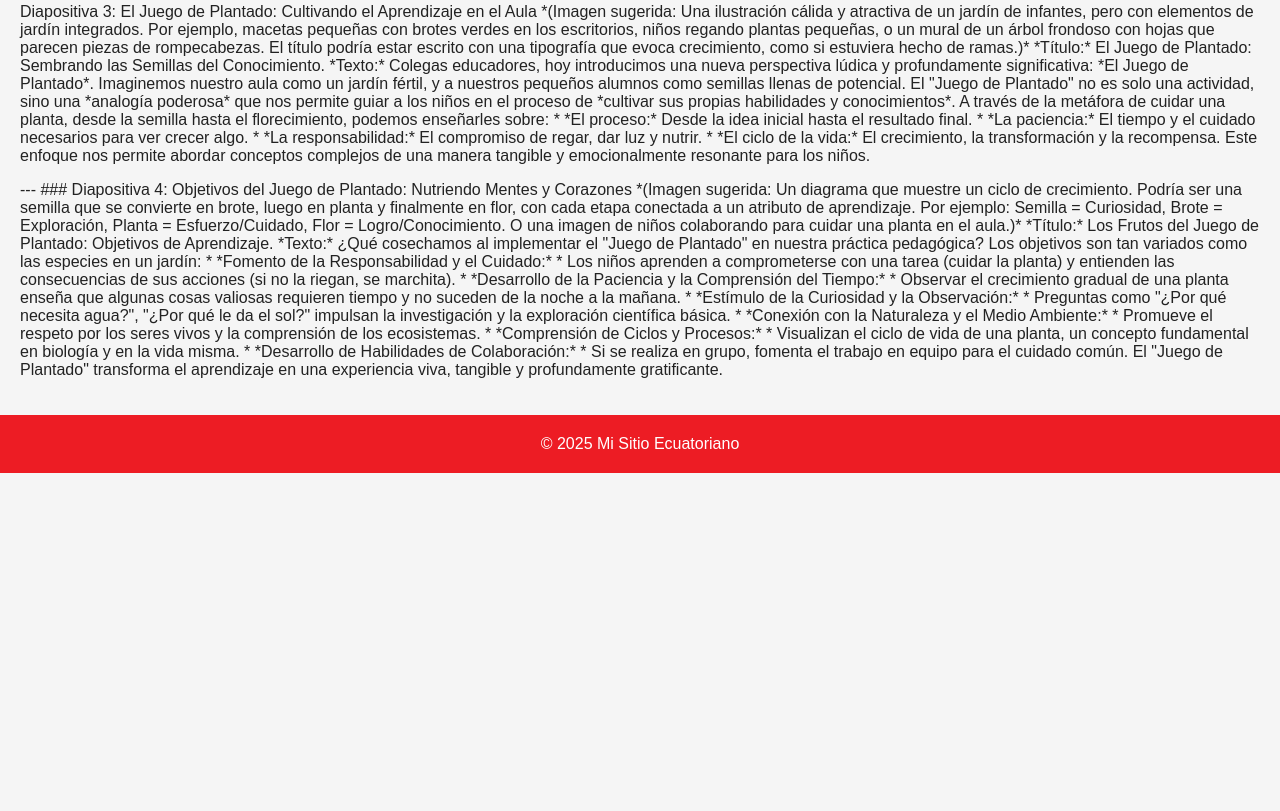
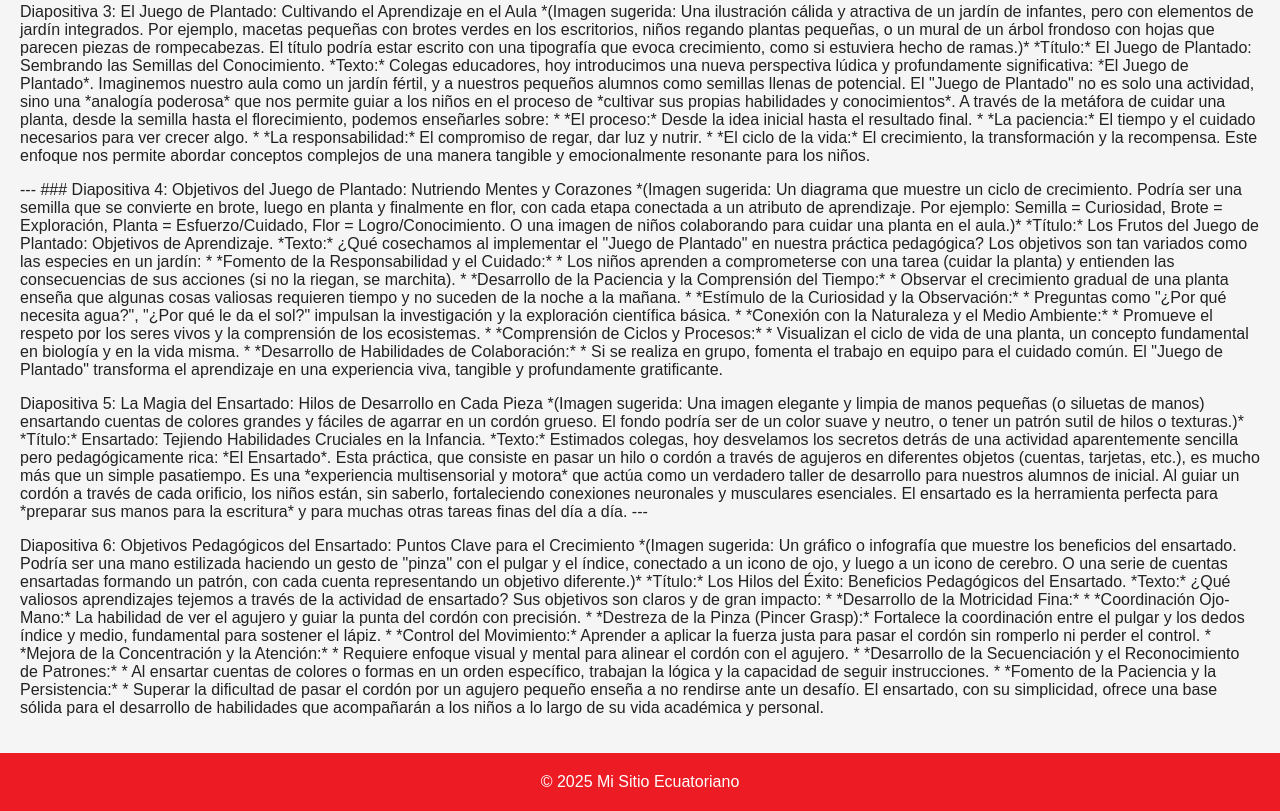
Before and after one commit to Miguelitopro500/ConversacionyRecomendacionJ1, a plain HTML site: page index.html in a window 1280 px wide. Shown: the part 631-1442 px from the top of the page. Before the commit the page ends 1104 px from the top, so only its background shows below. Drawn offline with Linux system fonts and the light colour scheme.

Commit message:
Update index.html

```diff
--- a/index.html
+++ b/index.html
@@ -168,6 +168,45 @@ Este enfoque nos permite abordar conceptos complejos de una manera tangible y em
 
 El "Juego de Plantado" transforma el aprendizaje en una experiencia viva, tangible y profundamente gratificante.
   </p>
+  <p>Diapositiva 5: La Magia del Ensartado: Hilos de Desarrollo en Cada Pieza
+
+*(Imagen sugerida: Una imagen elegante y limpia de manos pequeñas (o siluetas de manos) ensartando cuentas de colores grandes y fáciles de agarrar en un cordón grueso. El fondo podría ser de un color suave y neutro, o tener un patrón sutil de hilos o texturas.)*
+
+*Título:* Ensartado: Tejiendo Habilidades Cruciales en la Infancia.
+
+*Texto:*
+
+Estimados colegas, hoy desvelamos los secretos detrás de una actividad aparentemente sencilla pero pedagógicamente rica: *El Ensartado*.
+
+Esta práctica, que consiste en pasar un hilo o cordón a través de agujeros en diferentes objetos (cuentas, tarjetas, etc.), es mucho más que un simple pasatiempo. Es una *experiencia multisensorial y motora* que actúa como un verdadero taller de desarrollo para nuestros alumnos de inicial.
+
+Al guiar un cordón a través de cada orificio, los niños están, sin saberlo, fortaleciendo conexiones neuronales y musculares esenciales. El ensartado es la herramienta perfecta para *preparar sus manos para la escritura* y para muchas otras tareas finas del día a día.
+
+---
+</p>
+  <p>Diapositiva 6: Objetivos Pedagógicos del Ensartado: Puntos Clave para el Crecimiento
+
+*(Imagen sugerida: Un gráfico o infografía que muestre los beneficios del ensartado. Podría ser una mano estilizada haciendo un gesto de "pinza" con el pulgar y el índice, conectado a un icono de ojo, y luego a un icono de cerebro. O una serie de cuentas ensartadas formando un patrón, con cada cuenta representando un objetivo diferente.)*
+
+*Título:* Los Hilos del Éxito: Beneficios Pedagógicos del Ensartado.
+
+*Texto:*
+
+¿Qué valiosos aprendizajes tejemos a través de la actividad de ensartado? Sus objetivos son claros y de gran impacto:
+
+*   *Desarrollo de la Motricidad Fina:*
+    *   *Coordinación Ojo-Mano:* La habilidad de ver el agujero y guiar la punta del cordón con precisión.
+    *   *Destreza de la Pinza (Pincer Grasp):* Fortalece la coordinación entre el pulgar y los dedos índice y medio, fundamental para sostener el lápiz.
+    *   *Control del Movimiento:* Aprender a aplicar la fuerza justa para pasar el cordón sin romperlo ni perder el control.
+*   *Mejora de la Concentración y la Atención:*
+    *   Requiere enfoque visual y mental para alinear el cordón con el agujero.
+*   *Desarrollo de la Secuenciación y el Reconocimiento de Patrones:*
+    *   Al ensartar cuentas de colores o formas en un orden específico, trabajan la lógica y la capacidad de seguir instrucciones.
+*   *Fomento de la Paciencia y la Persistencia:*
+    *   Superar la dificultad de pasar el cordón por un agujero pequeño enseña a no rendirse ante un desafío.
+
+El ensartado, con su simplicidad, ofrece una base sólida para el desarrollo de habilidades que acompañarán a los niños a lo largo de su vida académica y personal.
+</p>
 
 </div>
 
```
